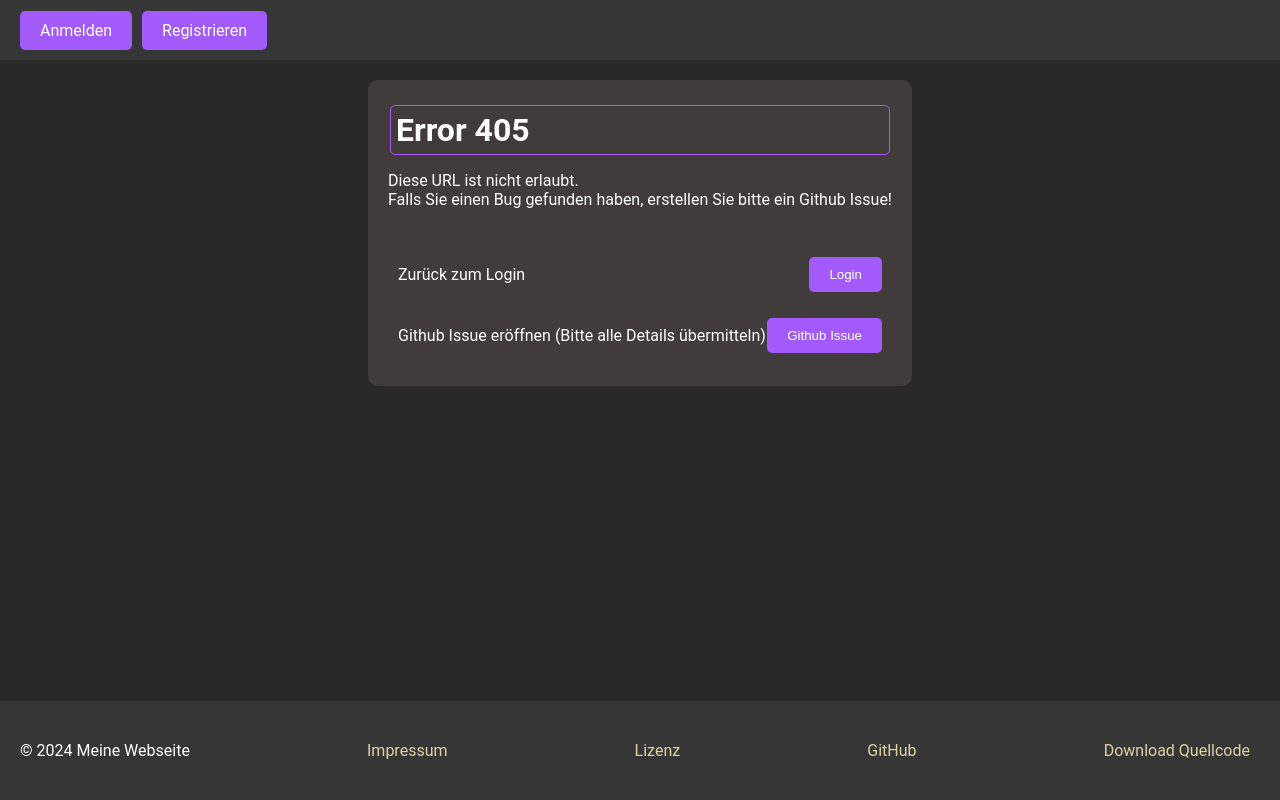
After one commit to NoelJ2077/MyCoinTracker, a Flask app: template templates/405.html in a window 1280 px wide. The commit adds this page. Run offline with Flask 3, Linux system fonts and the light colour scheme; the template is opened without the code that fills it, so the values that code supplies are empty.

Commit message:
Add Blueprint to static

```diff
--- a/static/apidropdown.js
+++ b/static/apidropdown.js
@@ -7,6 +7,7 @@ document.addEventListener('DOMContentLoaded', function () {
         if (query.length >= 2) {
             // Zeigen Sie das Dropdown an
             dropdown.style.display = 'block';
+            // gehen sie zu url und holen sie die daten
             fetch(`/api/search_coinpairs?query=${query}`)
                 .then(response => response.json())
                 .then(data => {
--- a/static/footer.css
+++ b/static/footer.css
@@ -3,7 +3,7 @@
 .footer {
     background-color: var(--background-nav-color);
     color: var(--text-color);
-    padding: 20px;
+    padding: 40px 0;
     text-align: center;
     position: fixed;
     width: 100%;
@@ -12,37 +12,19 @@
 
 .footer-content {
     display: flex;
-    flex-direction: column;
     align-items: center;
+    justify-content: space-between;
+    flex-wrap: wrap;
+    gap: 10px;
+    padding: 0 20px;
 }
 
-.footer-content p {
-    margin: 5px 0;
+.footer-content > a {
+    margin: 0 10px;
+    color: #ddd3a3; /* Ensure this color contrasts well with the footer background */
+    text-decoration: none;
 }
 
-.footer-content a {
-    position: relative;
-    color: var(--primary-color);
-    text-decoration: none;
-    transition: color 0.3s, border-bottom-color 0.3s;
-    white-space: nowrap !important;
-}
-
-.footer-content a:hover {
+.footer-content > a:hover {
     color: var(--secondary-color);
 }
-
-.footer-content a:hover span {
-    background-color: var(--secondary-color);
-    color: var(--text-color);
-}
-
-.footer-content a:hover::after {
-    content: '';
-    position: absolute;
-    bottom: -2px;
-    left: 0;
-    width: 100%;
-    height: 1px;
-    background-color: var(--secondary-color);
-}
--- a/static/style.css
+++ b/static/style.css
@@ -62,7 +62,11 @@ nav a {
     text-decoration: none;
     transition: var(--link-hover-transition);
 }
-
+a {
+    color: var(--text-color);
+    text-decoration: none;
+    transition: var(--link-hover-transition);
+}
 /* Container Styling */
 .user-form-container, .dashcontainer {
     margin: 20px auto;
--- /dev/null
+++ b/templates/405.html
@@ -0,0 +1,28 @@
+{% extends 'base.html' %}
+<!-- 405.html -->
+{% block title %}Error 405{% endblock %}
+<!-- Blueprint: 'user.' -->
+{% block content %}
+    <div class="user-form-container">
+        <h1>Error 405</h1>
+        <p>Diese URL ist nicht erlaubt. <br>Falls Sie einen Bug gefunden haben, erstellen Sie bitte ein Github Issue!</p>
+        <br>
+          {% if messages %}
+            <ul class="flashes">
+            {% for message in messages %}
+              <li>{{ message }}</li>
+            {% endfor %}
+            </ul>
+          {% endif %}
+
+
+          <div class="group2">
+            <label for="login">Zurück zum Login</label>
+            <button class="user-btns" onclick="location.href='{{ url_for('user.login') }}'">Login</button>
+          </div>
+          <div class="group2">
+            <label for="login">Github Issue eröffnen &#40;Bitte alle Details übermitteln&#41;</label>
+            <button class="user-btns"><a href="https://github.com/NoelJ2077/MyCoinTracker/issues/new" target="_blank">Github Issue</a></button>
+          </div>
+    </div>
+{% endblock %}
--- a/templates/base.html
+++ b/templates/base.html
@@ -1,5 +1,11 @@
 <!DOCTYPE html>
 <!-- base.html -->
+<!-- Blueprint:
+'user.login' = login route
+'user.register' = register route
+'main.dashboard' = dashboard route
+'user.logout' = logout route
+-->
 <html lang="en">
 <head>
     <meta charset="UTF-8">
@@ -30,14 +36,14 @@
                     <span class="user_logged">Angemeldet als: {{ session['username'] }} Email: ({{ session['email'] }})</span>
                 </div>
                 <div class="nav-links">
-                    <a class="nav-item nav-link" href="{{ url_for('logout') }}">Abmelden</a>
-                    <a class="nav-item nav-link" href="{{ url_for('dashboard') }}">Dashboard</a>
+                    <a class="nav-item nav-link" href="{{ url_for('user.logout') }}">Abmelden</a>
+                    <a class="nav-item nav-link" href="{{ url_for('main.dashboard') }}">Dashboard</a>
                     <!-- Weitere Navigationselemente -->
                 </div>
             {% else %}
                 <div class="nav-links">
-                    <a class="nav-item nav-link" href="{{ url_for('login') }}">Anmelden</a>
-                    <a class="nav-item nav-link" href="{{ url_for('register') }}">Registrieren</a>
+                    <a class="nav-item nav-link" href="{{ url_for('user.login') }}">Anmelden</a>
+                    <a class="nav-item nav-link" href="{{ url_for('user.register') }}">Registrieren</a>
                 </div>
             {% endif %}
         </div>
@@ -47,14 +53,14 @@
     <div class="container">
         {% block content %} {% endblock %}
     </div>
-
+    <!-- © 2024 By Noël Jörg -->
     <footer class="footer">
         <div class="footer-content">
-            © 2024 Meine Webseite Kontakt: | Impressum | Datenschutz
-            <a href="https://github.com/NoelJ2077">GitHub</a>
-            test123
-            <a href="test.com">test</a>
-            <!-- END: ed8c6549bwf9 -->
+            <span>© 2024 Meine Webseite</span>
+            <a href="/">Impressum</a>
+            <a href="https://www.gnu.org/licenses/gpl-3.0.de.html" target="_blank">Lizenz</a>
+            <a href="https://github.com/NoelJ2077" target="_blank">GitHub</a>
+            <a href="https://github.com/NoelJ2077/MyCoinTracker/archive/main.zip" download>Download Quellcode</a>
         </div>
     </footer>
 
```
Also changed, not shown: templates/404.html (added, +28 -0 lines), templates/dashboard.html (+7 -7 lines), templates/forgotpw.html (+4 -4 lines), templates/index.html (deleted, +0 -10 lines), templates/login.html (+6 -4 lines), templates/register.html (+6 -6 lines).
